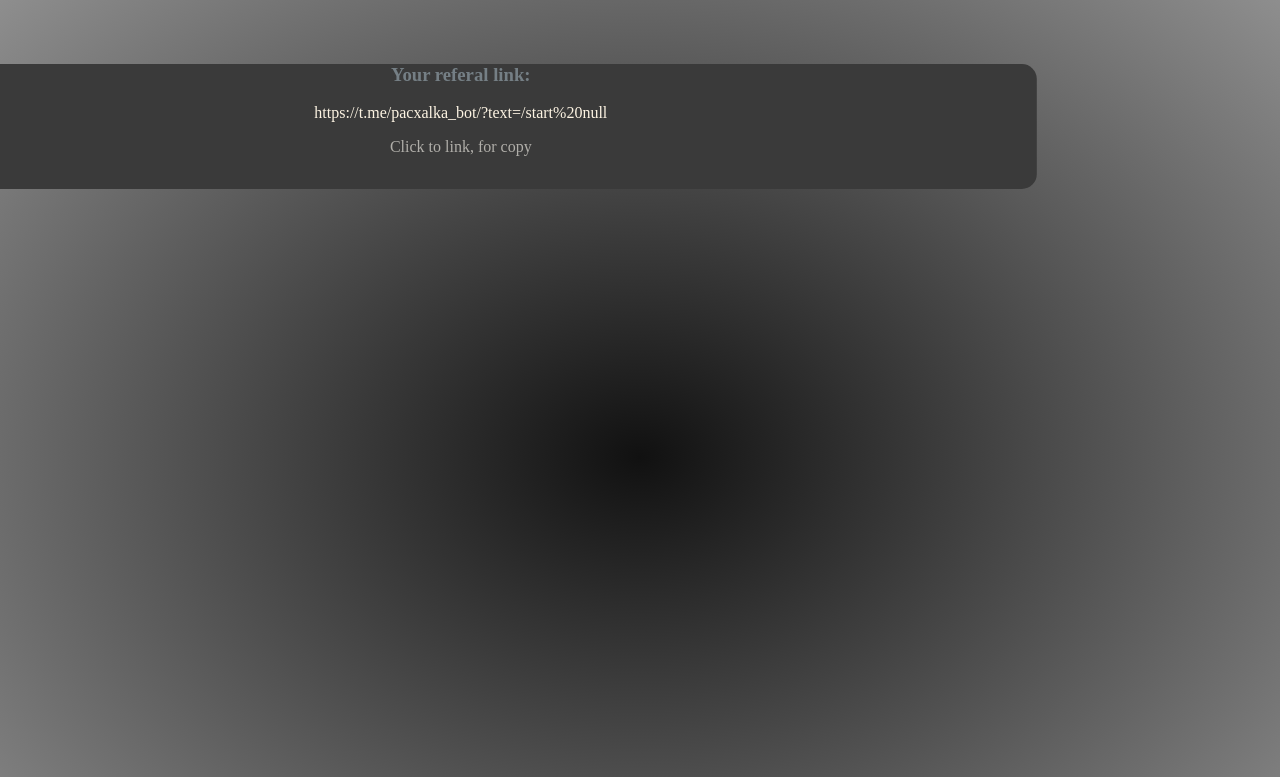
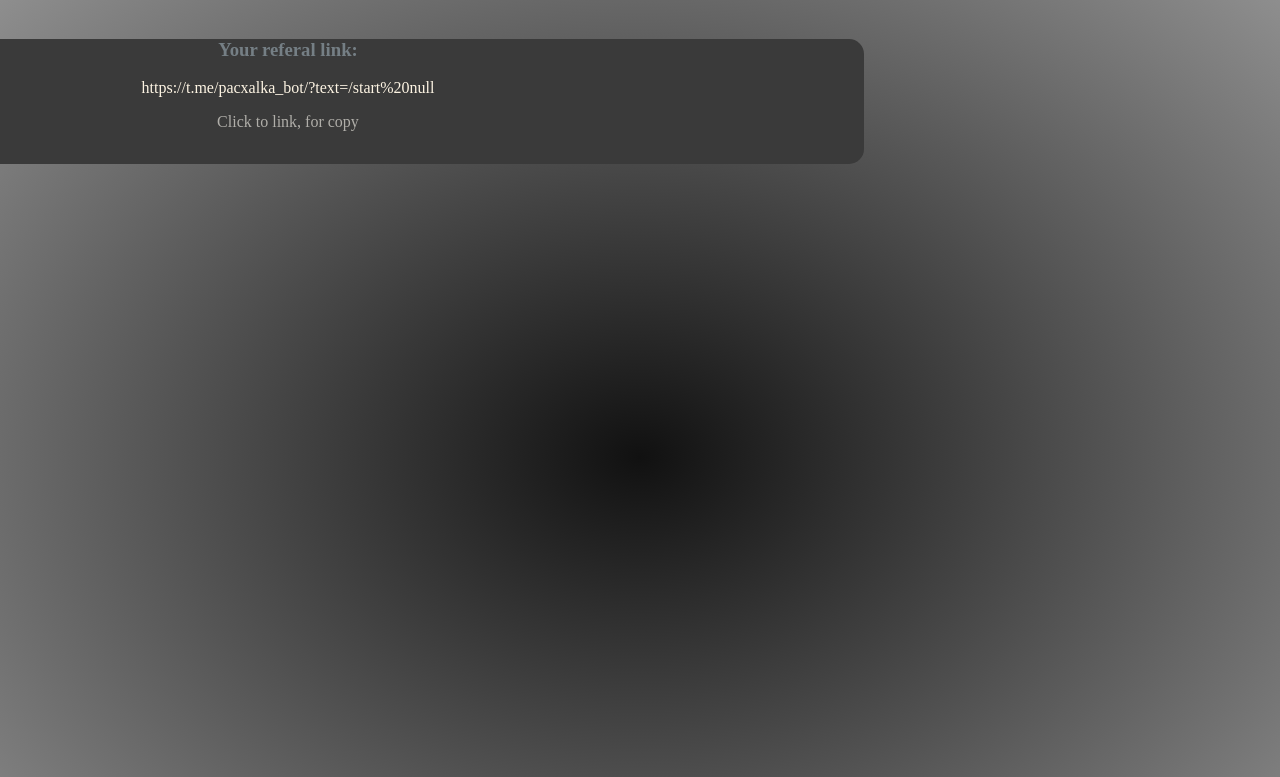
Before and after one commit to gardemarin565/gardemarin565.github.io, a plain HTML site: page index.html in a window 1280 px wide. Both pictures are taken after a click on the picture 797 px from the left and 190 px from the top of the page. Shown: the part 23-800 px from the top of the page. Drawn offline with nearby package versions, Linux system fonts and the light colour scheme.

Commit message:
Update index.html

```diff
--- a/index.html
+++ b/index.html
@@ -69,7 +69,7 @@
     <body>
         <div id="ref" class="hide" style="width: 90%;">
             <img src="assets/back.png" alt="back" onclick="igrat()" style="transform: translate(-175%, 10%);">
-            <div style="background-color: #3a3a3a; border-radius: 15px; height: 125px; transform: translate(-10%, 40%);" onclick="copy()">
+            <div style="background-color: #3a3a3a; border-radius: 15px; height: 125px; transform: translate(-25%, 20%);" onclick="copy()">
                 <h3 style="color: #757f85;">Your referal link:</h3>
                 <p id="link" style="color: #FDF4E3;"></p>
                 <p style="color: #b0aea9; margin-top: 15px;">Click to link, for copy</p>
```
